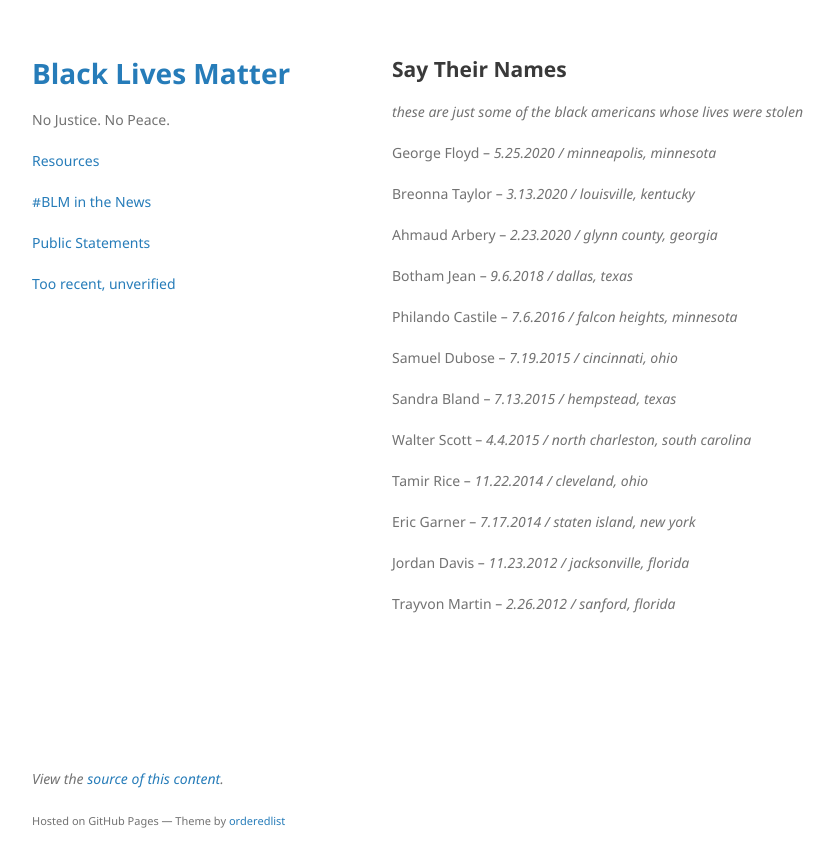
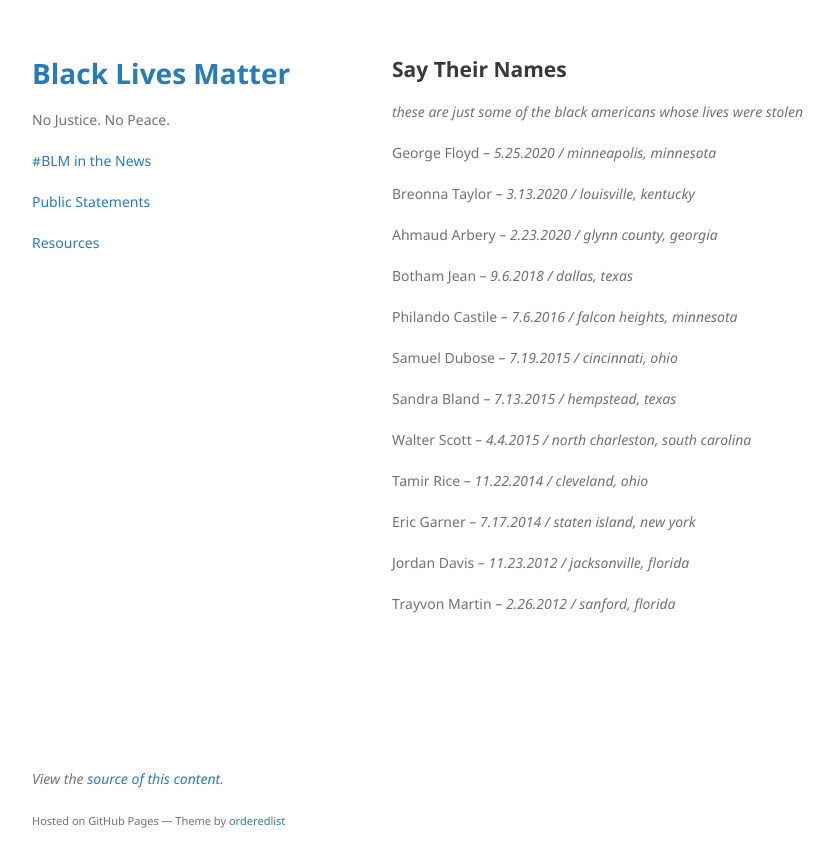
Before and after one commit to nojusticenopeace/nojusticenopeace.github.io, a Jekyll site: the page built from index.md, in a window 1280 px wide. Shown: the top 867 px of the page, without its empty margins (178-1012 px from the left). Built offline with Jekyll 4.4.1, drawn with Linux system fonts in a browser that asks for light colours.

Commit message:
Update default.html

```diff
--- a/_layouts/default.html
+++ b/_layouts/default.html
@@ -16,10 +16,9 @@
       <header>
         <h1><a href="{{ "/" | absolute_url }}">{{ site.title | default: site.github.repository_name }}</a></h1>
         <p>{{ site.description }}</p>
-        <p class="view"><a href="./resources.html">Resources</a></p>
         <p class="view"><a href="./news.html">#BLM in the News</a></p>
         <p class="view"><a href="./statements.html">Public Statements</a></p>
-        <p class="view"><a href="./unresearched.html">Too recent, unverified</a></p>
+        <p class="view"><a href="./resources.html">Resources</a></p>
       </header>
       <section>
 
```
